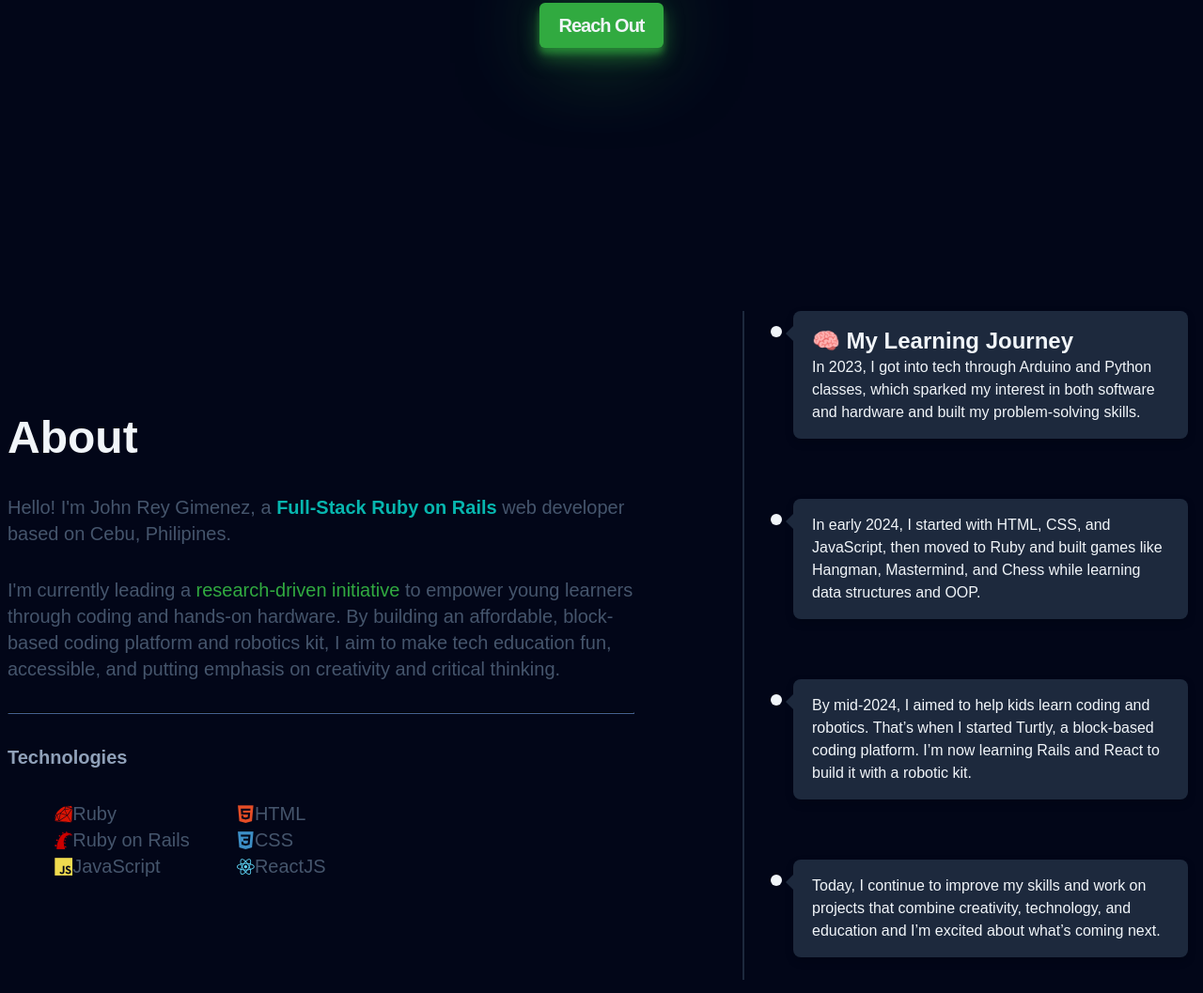
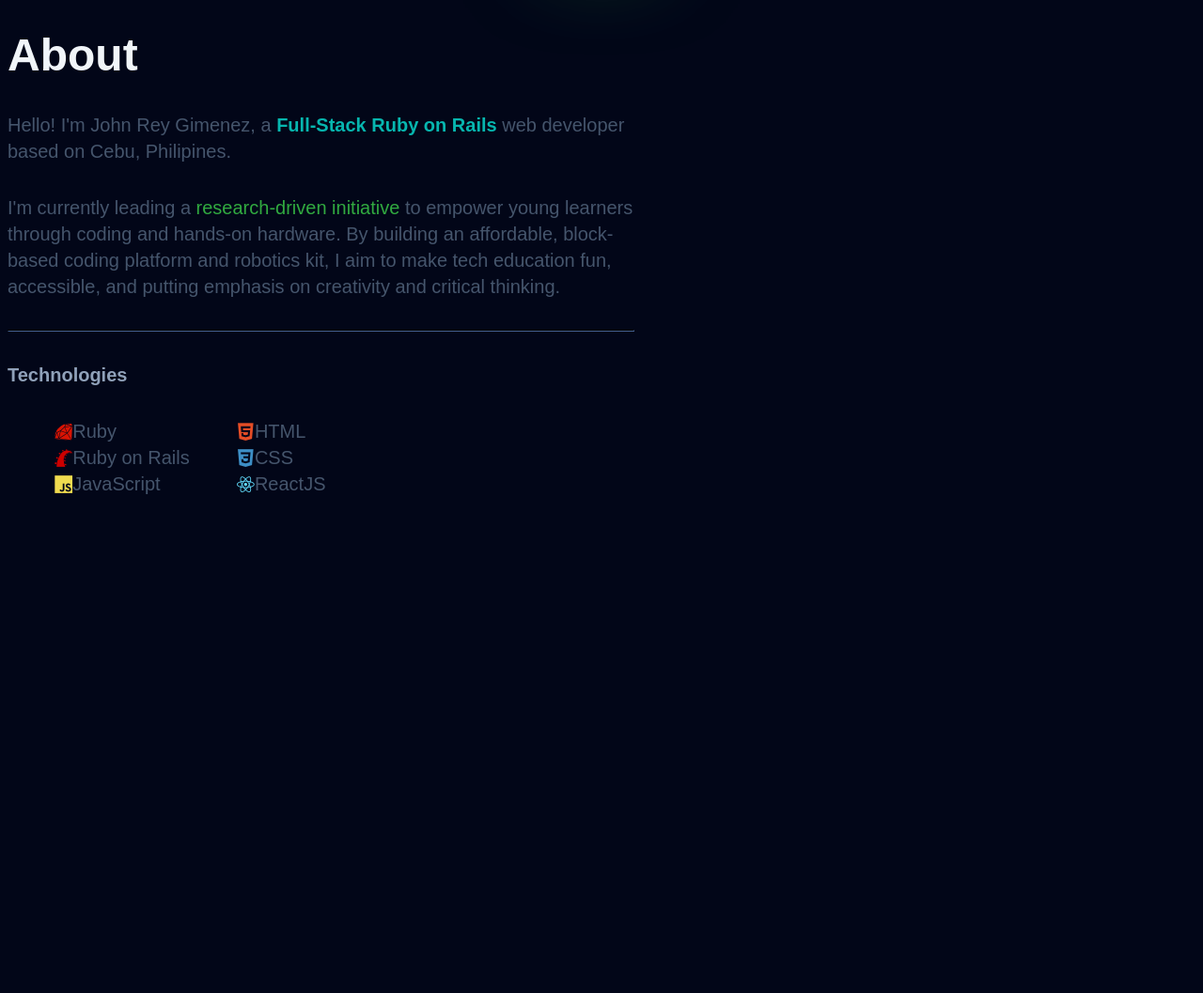
Before and after one commit to JohnReyGimenez/Portfolio, a website built with Vite: page index.html in a window 1280 px wide. Shown: the part 799-1856 px from the top of the page at 94% size. After the commit the page ends 1328 px from the top, so only its background shows below. Built offline with nearby package versions, Linux system fonts and the light colour scheme; a web font is replaced by a local one.

Commit message:
removed timeline

```diff
--- a/index.html
+++ b/index.html
@@ -71,54 +71,6 @@
               </ul>
           </div>
         </div>
-        <div class="timeline__wrapper timeline">
-          <div class="timeline container">
-            <!--     ITEM 1  -->
-            <div class="timeline-item">
-            <div class="timeline-img"></div>
-
-              <div class="timeline-content js--fadeInLeft">
-                <h2>🧠 My Learning Journey</h2>
-                <p> In 2023, I got into tech through Arduino and Python classes, which sparked my interest in both software and hardware
-                  and built my problem-solving skills.</p>
-              </div>
-           </div>
-
-            <!--     ITEM 2  -->
-            <div class="timeline-item">
-              <div class="timeline-img"></div>
-              <div class="timeline-content js--fadeInRight">
-                <p>
-                  In early 2024, I started with HTML, CSS, and JavaScript, then moved to Ruby and built games like Hangman,
-                  Mastermind, and Chess while learning data structures and OOP.
-                </p>
-              </div>
-            </div>
-
-            <!--     ITEM 1  -->
-            <div class="timeline-item">
-            <div class="timeline-img"></div>
-
-              <div class="timeline-content js--fadeInLeft">
-                <p>
-                  By mid-2024, I aimed to help kids learn coding and robotics. That’s when I started Turtly, a block-based coding platform.
-                  I’m now learning Rails and React to build it with a robotic kit.
-                </p>
-              </div>
-            </div>
-
-            <!--     ITEM 2  -->
-            <div class="timeline-item">
-              <div class="timeline-img"></div>
-              <div class="timeline-content js--fadeInRight">
-                <p>
-                  Today, I continue to improve my skills and work on projects that combine creativity, technology,
-                  and education and I’m excited about what’s coming next.
-                </p>
-              </div>
-            </div>
-         </div>
-        </div>
       </section>
       <!-- <section></section> -->
       <!-- <section></section> -->
--- a/styles/components/about.css
+++ b/styles/components/about.css
@@ -1,6 +1,7 @@
 .about {
     display: flex;
     flex-direction: column;
+    align-items: center;
     gap: 1rem;
 }
 
@@ -151,119 +152,3 @@
 
 /* 2xL */
 /* @media (min-width: 1536px) {} */
-
-/* General Reset */
-section {
-  padding: 100px 0;
-}
-html, body {
-  overflow-x: hidden;
-}
-
-/* Timeline Container */
-.timeline {
-  display: flex;
-  flex-direction: column;
-  gap: 2.5rem;
-  margin: 0;
-  padding-left: 0;
-  position: relative;
-  max-width: 700px;
-}
-
-/* Central Line */
-.timeline::before {
-  content: '';
-  position: absolute;
-  left: 10px;
-  top: 0;
-  width: 2px;
-  height: 100%;
-  background: var(--clr-slate800);
-}
-
-/* Timeline Dot */
-.timeline-img {
-  width: 12px;
-  height: 12px;
-  background: var(--clr-light);
-  border-radius: 50%;
-  position: absolute;
-  left: 0; /* aligns directly on the line */
-  top: 1rem;
-  z-index: 2;
-}
-
-
-/* Timeline Item */
-.timeline-item {
-  display: flex;
-  align-items: flex-start;
-  position: relative;
-  margin-left: 2rem;
-  padding-left: 1.5rem;
-}
-
-
-/* Box Content */
-.timeline-content {
-  background: var(--clr-slate800);
-  color: var(--clr-light);
-  font-size: var(--size-base);
-  padding: 1rem 1.25rem;
-  border-radius: 0.5rem;
-  box-shadow: 0 4px 10px rgba(0, 0, 0, 0.15);
-  width: 100%;
-  position: relative;
-  margin-bottom: 1.5rem;
-}
-
-/* Arrow */
-.timeline-content::after {
-  content: '';
-  position: absolute;
-  top: 1rem;
-  left: -8px;
-  border-style: solid;
-  border-width: 8px 8px 8px 0;
-  border-color: transparent var(--clr-slate800) transparent transparent;
-}
-
-/* Optional Date */
-.date {
-  background: var(--clr-light);
-  color: var(--clr-slate800);
-  font-size: var(--size-xs);
-  padding: 0.25rem 0.5rem;
-  border-radius: 0.25rem;
-  font-weight: 500;
-  margin-bottom: 0.5rem;
-  display: inline-block;
-}
-
-/* Responsive Tweaks */
-@media screen and (max-width: 768px) {
-  .timeline {
-    padding-left: 2rem;
-  }
-
-  .timeline::before {
-    left: 8px;
-  }
-
-  .timeline-img {
-    left: 2px;
-  }
-
-  .timeline-item {
-    margin-left: 2rem;
-  }
-
-  .timeline-content {
-    font-size: var(--size-sm);
-  }
-
-  .timeline-content::after {
-    left: -8px;
-  }
-}
```
